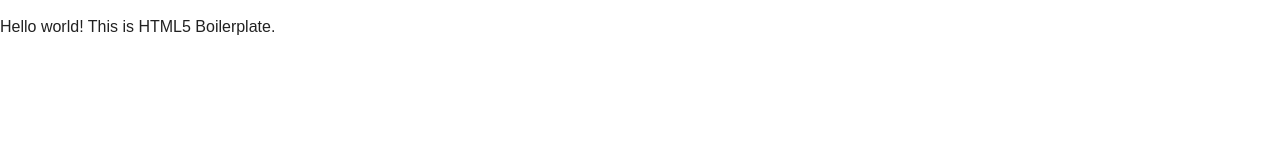
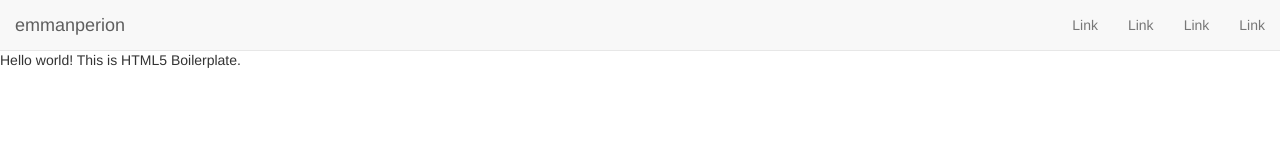
Before and after one commit to emmanperion/emmanperion.github.io, a plain HTML site: page index.html in a window 1280 px wide. Drawn offline with nearby package versions, Linux system fonts and the light colour scheme.

Commit message:
Initial Styling and content

```diff
--- a/css/main.css
+++ b/css/main.css
@@ -95,7 +95,13 @@
    Author's custom styles
    ========================================================================== */
 
+body {
+    padding-top: 50px;
+}
 
+.sample-content {
+    height: 1000px;
+}
 
 
 
--- a/index.html
+++ b/index.html
@@ -3,7 +3,7 @@
     <head>
         <meta charset="utf-8">
         <meta http-equiv="X-UA-Compatible" content="IE=edge">
-        <title></title>
+        <title>My Github Page | Sample</title>
         <meta name="description" content="">
         <meta name="viewport" content="width=device-width, initial-scale=1">
 
@@ -11,6 +11,11 @@
         <!-- Place favicon.ico in the root directory -->
 
         <link rel="stylesheet" href="css/normalize.css">
+
+        <!-- Latest compiled and minified CSS -->
+        <link rel="stylesheet" href="https://maxcdn.bootstrapcdn.com/bootstrap/3.3.2/css/bootstrap.min.css">
+
+        <!-- User Generated CSS -->
         <link rel="stylesheet" href="css/main.css">
         <script src="js/vendor/modernizr-2.8.3.min.js"></script>
     </head>
@@ -19,11 +24,51 @@
             <p class="browserupgrade">You are using an <strong>outdated</strong> browser. Please <a href="http://browsehappy.com/">upgrade your browser</a> to improve your experience.</p>
         <![endif]-->
 
-        <!-- Add your site or application content here -->
-        <p>Hello world! This is HTML5 Boilerplate.</p>
+        <!-- Start of Site Content -->
+        <nav class="navbar navbar-default navbar-fixed-top">
+            <div class="container-fluid">
+
+                <div class="navbar-header">
+                    <button type="button" class="navbar-toggle collapsed" data-toggle="collapse" data-target="#main-nav">
+                        <span class="sr-only">Toggle navigation</span>
+                        <span class="icon-bar"></span>
+                        <span class="icon-bar"></span>
+                        <span class="icon-bar"></span>
+                    </button>
+                    <a href="/" class="navbar-brand">emmanperion</a>
+                </div>
+                <!-- //.navbar-header -->
+
+                <div class="collapse navbar-collapse" id="main-nav">
+                    <ul class="nav navbar-nav navbar-right">
+                        <li><a href="#">Link</a></li>
+                        <li><a href="#">Link</a></li>
+                        <li><a href="#">Link</a></li>
+                        <li><a href="#">Link</a></li>
+                    </ul>
+                </div>
+                <!-- //.navbar-collapse -->
+
+            </div>
+            <!-- //.container-fluid -->
+        </nav>
+        <!-- //.navbar -->
+
+        <div class="main-wrapper container-fluid">
+            <div class="row">
+                <div class="sample-content col md-12">
+                    <p>Hello world! This is HTML5 Boilerplate.</p>
+                </div>
+            </div>
+        </div>
+        <!-- //.main-wrapper -->
 
         <script src="//ajax.googleapis.com/ajax/libs/jquery/1.11.2/jquery.min.js"></script>
         <script>window.jQuery || document.write('<script src="js/vendor/jquery-1.11.2.min.js"><\/script>')</script>
+
+        <!-- Latest compiled and minified JavaScript -->
+        <script src="https://maxcdn.bootstrapcdn.com/bootstrap/3.3.2/js/bootstrap.min.js"></script>
+
         <script src="js/plugins.js"></script>
         <script src="js/main.js"></script>
 
```
